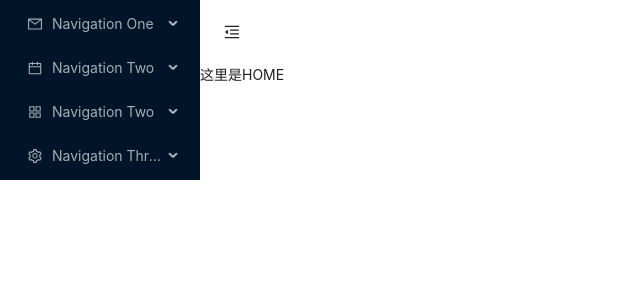
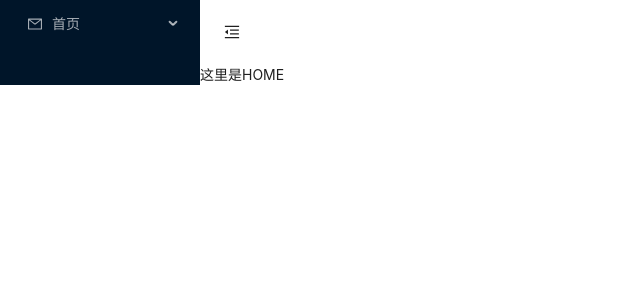
Before and after one commit to liwenka1/vven-admin, a React (Vite) app in the folder packages/web/: page /home in a window 1280 px wide. Shown: the top 300 px of the page, without its empty margins (0-640 px from the left). Built offline with nearby package versions, Linux system fonts and the light colour scheme.

Commit message:
fix: 菜单改为循环

```diff
--- a/packages/web/src/components/layout/sider/menu.tsx
+++ b/packages/web/src/components/layout/sider/menu.tsx
@@ -3,6 +3,8 @@ import { Menu, MenuProps } from 'antd'
 import { useNavigate } from 'react-router-dom'
 
 import useGlobalStore from '@/stores/useGlobal'
+import { menus } from '@/router'
+import { arrayToTree } from '@/utils'
 
 type MenuItem = Required<MenuProps>['items'][number]
 
@@ -20,14 +22,19 @@ function getItem(
   } as MenuItem
 }
 
-const items: MenuItem[] = [
-  getItem('Navigation One', '/1', <MailOutlined />, [getItem('Option home', '/home')]),
-  getItem('Navigation Two', '/2', <CalendarOutlined />, [getItem('Option about', '/about')]),
-  getItem('Navigation Two', '/3', <AppstoreOutlined />, [getItem('Option user', '/user')]),
-  getItem('Navigation Three', '/4', <SettingOutlined />, [getItem('Option menu', '/menu')])
-]
+const SiderMenu = () => {
+  const result = arrayToTree(menus)
+  console.log(result)
+  const items: MenuItem[] = result.map((menu) => {
+    if (menu.children) {
+      const itemChildren = []
+      for (const children of menu.children) {
+        itemChildren.push(getItem(children.name, children.path))
+      }
+      return getItem(menu.name, menu.path, <MailOutlined />, itemChildren)
+    }
+  })
 
-const SiderMenu = () => {
   const navigate = useNavigate()
   const { openKeys, setOpenKeys, selectedKeys, setSelectedKeys } = useGlobalStore()
 
--- a/packages/web/src/router/index.tsx
+++ b/packages/web/src/router/index.tsx
@@ -9,30 +9,35 @@ import NotFound from '@/components/notFound'
 
 export const menus = [
   {
+    id: 0,
     name: '首页',
     parentId: null,
     path: '',
     show: true
   },
   {
+    id: 1,
     name: '工作台',
     parentId: 0,
     path: '/home',
     show: true
   },
   {
+    id: 2,
     name: '关于',
     parentId: 0,
     path: '/about',
     show: true
   },
   {
+    id: 3,
     name: '用户管理',
     parentId: 0,
     path: '/user',
     show: true
   },
   {
+    id: 4,
     name: '菜单管理',
     parentId: 0,
     path: '/menu',
--- /dev/null
+++ b/packages/web/src/utils/index.ts
@@ -0,0 +1,46 @@
+type Menu = {
+  id: number
+  name: string
+  parentId: null | number
+  path: string
+  show: boolean
+}
+
+type MenuWithChildren = Menu & { children: MenuWithChildren[] }
+
+const arrayToTree = (items: Menu[]) => {
+  const result = []
+  const map: Record<number, MenuWithChildren> = {}
+  for (const item of items) {
+    const { id, parentId } = item
+
+    if (!map[id]) {
+      map[id] = {
+        ...item,
+        children: []
+      }
+    }
+
+    map[id] = {
+      ...item,
+      children: map[id]['children']
+    }
+
+    const treeItem = map[id]
+
+    if (parentId === null) {
+      result.push(treeItem)
+    } else {
+      if (!map[parentId]) {
+        map[parentId] = {
+          ...treeItem,
+          children: []
+        }
+      }
+      map[parentId].children?.push(treeItem)
+    }
+  }
+  return result
+}
+
+export { arrayToTree }
```
